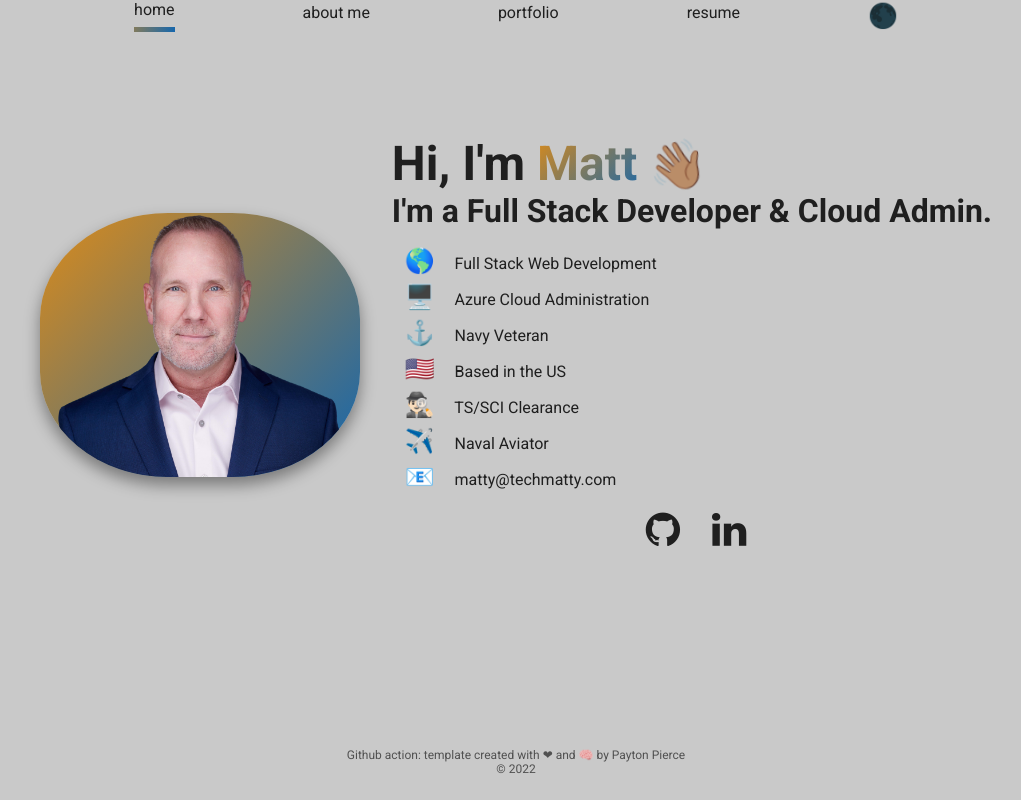
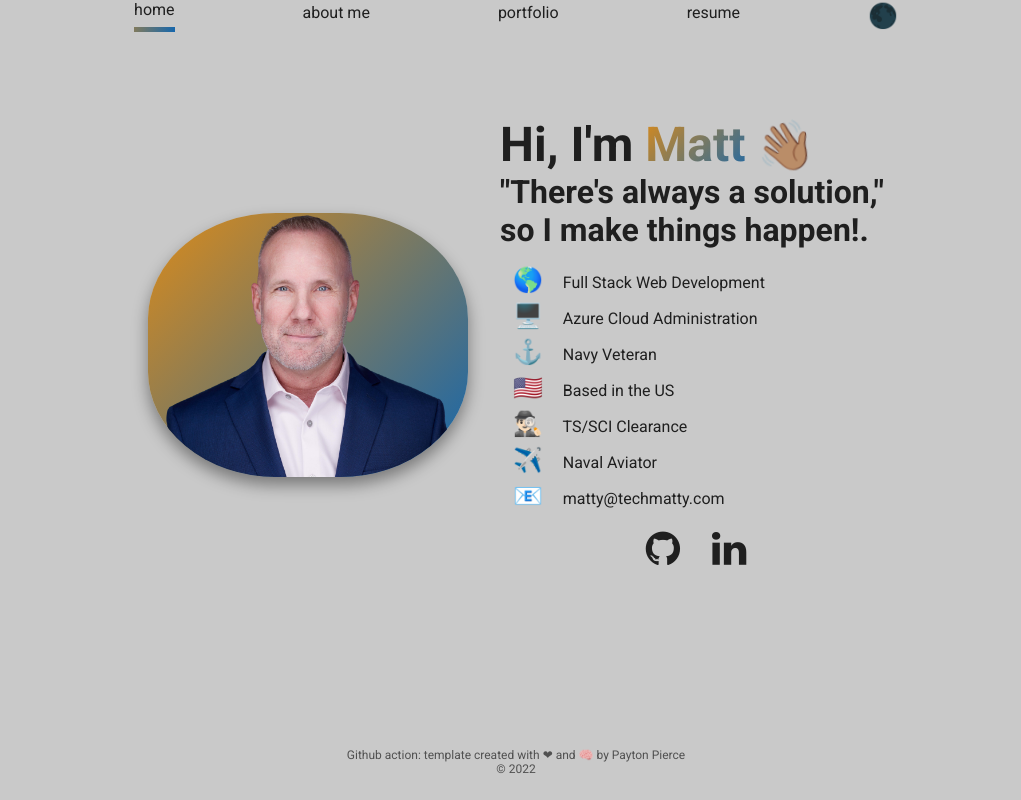
Before and after one commit to TheyCallMeMattyD/personalportfolio, a React (Create React App) app: page / in a window 1280 px wide. Shown: the whole page, without its empty margins (124-1145 px from the left). Built offline with nearby package versions, Linux system fonts and the light colour scheme; the HTML template or start-up script is replaced by a standard one.

Commit message:
update home page tagline

```diff
--- a/src/components/home/Home.js
+++ b/src/components/home/Home.js
@@ -18,7 +18,8 @@ export default function Home() {
          <Box>
             <h1>Hi, I'm <span style={{background: info.gradient, WebkitBackgroundClip: 'text', WebkitTextFillColor: 'transparent'}}>{info.firstName}</span><span className={Style.hand}>👋🏽</span>
             </h1>
-            <h2>I'm {info.position}.</h2>
+            <h2>"There's always a solution,"</h2>
+            <h2>{info.position}.</h2>
             <Box component={'ul'} p={'0.8rem'}>
                {info.miniBio.map((bio, index) => (
                   <EmojiBullet key={index} emoji={bio.emoji} text={bio.text}/>
--- a/src/info/Info.js
+++ b/src/info/Info.js
@@ -27,7 +27,7 @@ export const info = {
     firstName: "Matt  ",
     lastName: "Daniels",
     initials: "md", // the example uses first and last, but feel free to use three or more if you like.
-    position: "a Full Stack Developer & Cloud  Admin",
+    position: "so I make things happen!",
     selfPortrait: self, // don't change this unless you want to name your self-portrait in the "img" folder something else!
     gradient: `-webkit-linear-gradient(135deg, ${colors})`, // don't change this either
     baseColor: colors[0],
```
